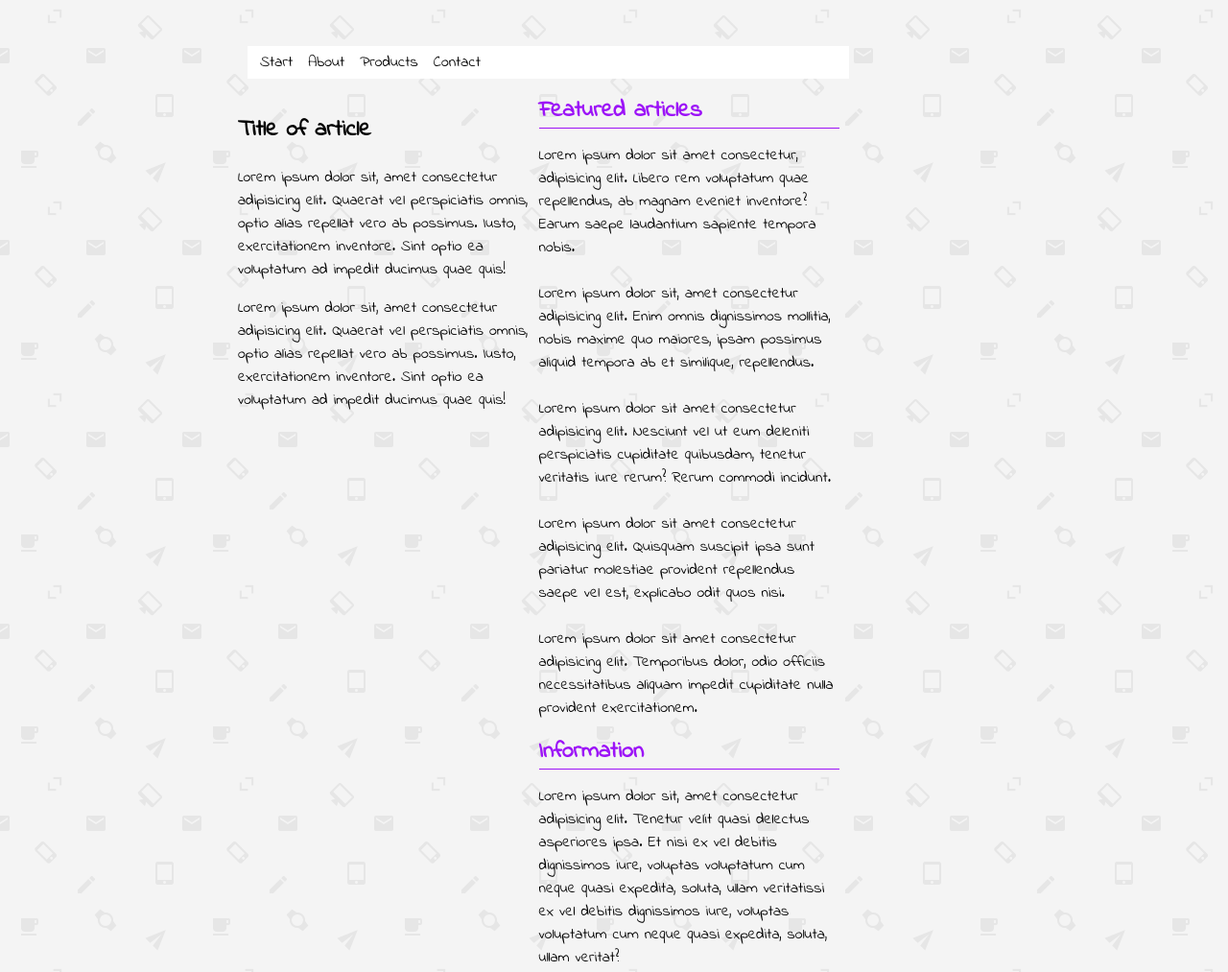
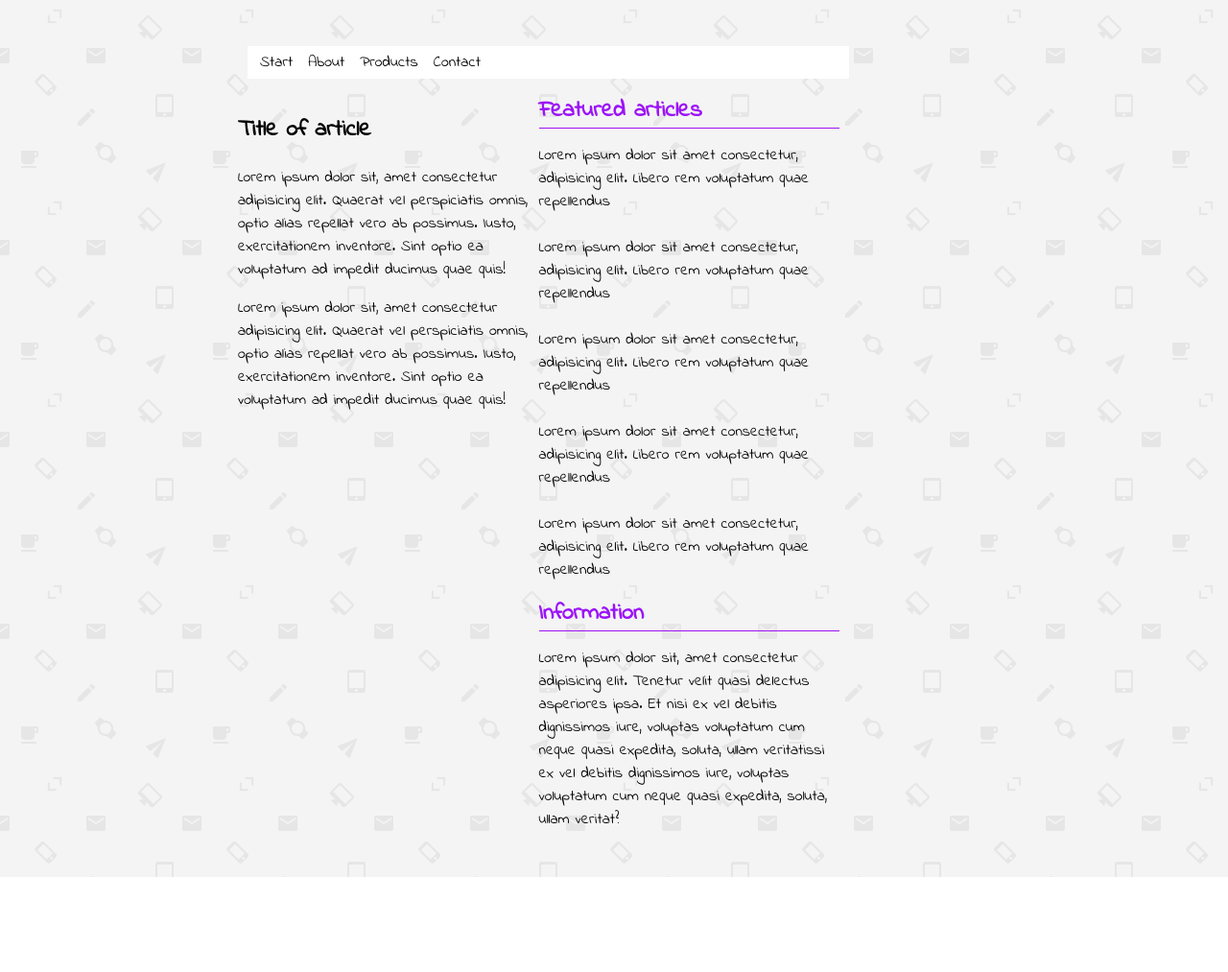
Before and after one commit to IsabelaCeballos/Pr-ctica-2, a plain HTML site: page index.html in a window 1280 px wide. Shown: the top 1013 px of the page at 96% size. After the commit the page ends 914 px from the top, so only its background shows below. Drawn offline with Linux system fonts and the light colour scheme.

Commit message:
menos texto

```diff
--- a/index.html
+++ b/index.html
@@ -46,18 +46,19 @@
                 <hr>
                 <ul>
                     <li> <a href="">Lorem ipsum dolor sit amet consectetur, adipisicing elit. Libero rem voluptatum quae
-                        repellendus, ab magnam eveniet inventore? Earum saepe laudantium sapiente tempora nobis. </a> </li>
+                        repellendus </a> </li>
                     <br>
-                    <li> <a href="">Lorem ipsum dolor sit, amet consectetur adipisicing elit. Enim omnis dignissimos mollitia, nobis maxime quo maiores, ipsam possimus aliquid tempora ab et similique, repellendus.</a> </li>
+                    <li> <a href="">Lorem ipsum dolor sit amet consectetur, adipisicing elit. Libero rem voluptatum quae
+                        repellendus</a> </li>
                     <br>
-                    <li> <a href="">Lorem ipsum dolor sit amet consectetur adipisicing elit. Nesciunt vel ut eum deleniti
-                        perspiciatis cupiditate quibusdam, tenetur veritatis iure rerum? Rerum commodi incidunt.</a> </li>
+                    <li> <a href="">Lorem ipsum dolor sit amet consectetur, adipisicing elit. Libero rem voluptatum quae
+                        repellendus</a> </li>
                     <br>
-                    <li> <a href="">Lorem ipsum dolor sit amet consectetur adipisicing elit. Quisquam suscipit ipsa sunt
-                        pariatur molestiae provident repellendus saepe vel est, explicabo odit quos nisi.</a> </li>
+                    <li> <a href="">Lorem ipsum dolor sit amet consectetur, adipisicing elit. Libero rem voluptatum quae
+                        repellendus</a> </li>
                     <br>
-                    <li> <a href="">Lorem ipsum dolor sit amet consectetur adipisicing elit. Temporibus dolor, odio officiis
-                        necessitatibus aliquam impedit cupiditate nulla provident exercitationem.</a> </li>
+                    <li> <a href="">Lorem ipsum dolor sit amet consectetur, adipisicing elit. Libero rem voluptatum quae
+                        repellendus</a> </li>
                 </ul>
             </article>
             <!-- Parte del texto plano -->
```
